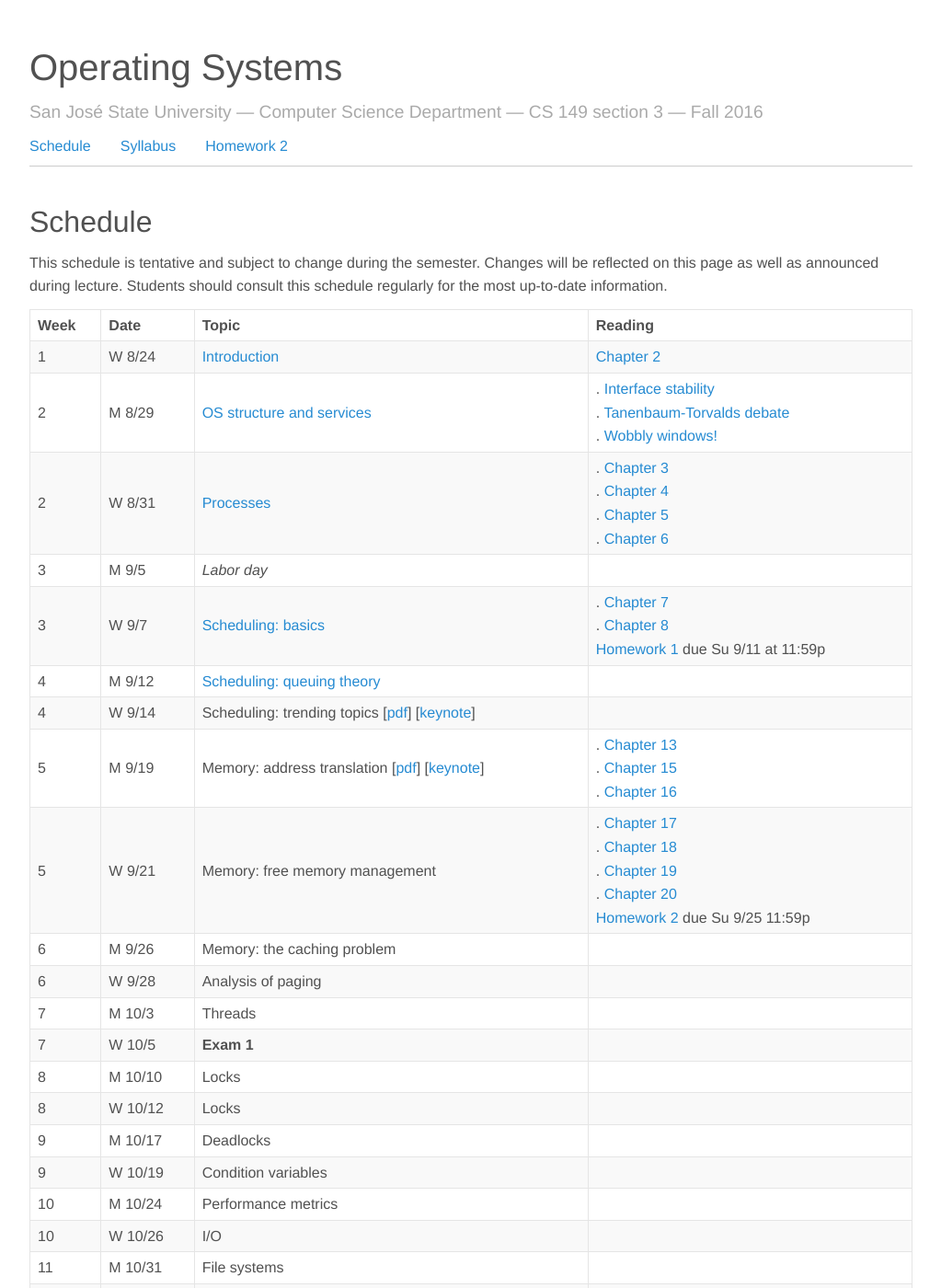
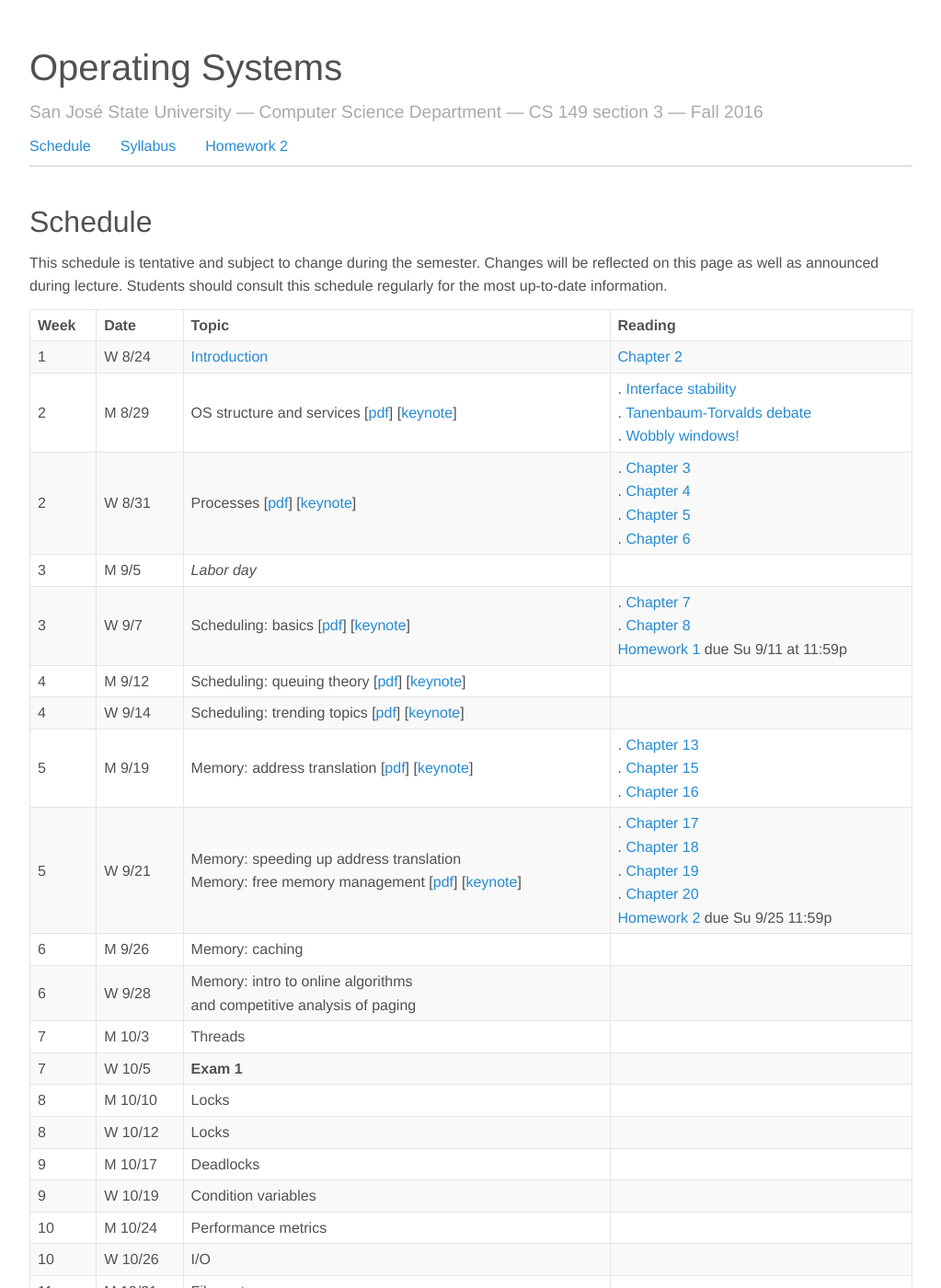
Before and after one commit to jnylam/jnylam.github.io, a Jekyll site: the page built from _courses/149-f16/index.md, in a window 1280 px wide and 1400 px high. Shown: the whole window at 92% size, without its empty margins (128-1151 px from the left). Built offline with Jekyll 4.4.1, drawn with Linux system fonts in a browser that asks for light colours.

Commit message:
149 notes on free memory

```diff
--- a/_courses/149-f16/index.md
+++ b/_courses/149-f16/index.md
@@ -12,16 +12,16 @@ This schedule is tentative and subject to change during the semester. Changes wi
 Week|Date|Topic|Reading
 ----|-------|-------|---
 1 | W 8/24 | [Introduction](#introduction) | [Chapter 2](http://pages.cs.wisc.edu/~remzi/OSTEP/intro.pdf)
-2 | M 8/29 | [OS structure and services](structure and services.pdf) | . [Interface stability](http://www.cs.pomona.edu/classes/cs121/supp/stability.html)<br> . [Tanenbaum-Torvalds debate](https://en.wikipedia.org/wiki/Tanenbaum%E2%80%93Torvalds_debate)<br> . [Wobbly windows!](https://www.youtube.com/watch?v=nbCg9_YgKgM)
-2 | W 8/31 | [Processes](processes.pdf) | . [Chapter 3](http://pages.cs.wisc.edu/~remzi/Classes/537/Spring2016/Book/dialogue-virtualization.pdf)<br> . [Chapter 4](http://pages.cs.wisc.edu/~remzi/Classes/537/Spring2016/Book/cpu-intro.pdf)<br> . [Chapter 5](http://pages.cs.wisc.edu/~remzi/Classes/537/Spring2016/Book/cpu-api.pdf)<br> . [Chapter 6](http://pages.cs.wisc.edu/~remzi/Classes/537/Spring2016/Book/cpu-mechanisms.pdf)<br>
+2 | M 8/29 | OS structure and services [[pdf](structure and services.pdf)] [[keynote](structure and services.key)] | . [Interface stability](http://www.cs.pomona.edu/classes/cs121/supp/stability.html)<br> . [Tanenbaum-Torvalds debate](https://en.wikipedia.org/wiki/Tanenbaum%E2%80%93Torvalds_debate)<br> . [Wobbly windows!](https://www.youtube.com/watch?v=nbCg9_YgKgM)
+2 | W 8/31 | Processes [[pdf](processes.pdf)] [[keynote](processes.key)] | . [Chapter 3](http://pages.cs.wisc.edu/~remzi/Classes/537/Spring2016/Book/dialogue-virtualization.pdf)<br> . [Chapter 4](http://pages.cs.wisc.edu/~remzi/Classes/537/Spring2016/Book/cpu-intro.pdf)<br> . [Chapter 5](http://pages.cs.wisc.edu/~remzi/Classes/537/Spring2016/Book/cpu-api.pdf)<br> . [Chapter 6](http://pages.cs.wisc.edu/~remzi/Classes/537/Spring2016/Book/cpu-mechanisms.pdf)<br>
 3 | M 9/5 | _Labor day_ |
-3 | W 9/7 | [Scheduling: basics](scheduling.pdf) | . [Chapter 7](http://pages.cs.wisc.edu/~remzi/OSTEP/cpu-sched.pdf)<br> . [Chapter 8](http://pages.cs.wisc.edu/~remzi/OSTEP/cpu-sched-mlfq.pdf)<br>[Homework 1](homework01.html) due Su 9/11 at 11:59p
-4 | M 9/12 | [Scheduling: queuing theory](scheduling2.pdf)
+3 | W 9/7 | Scheduling: basics [[pdf](scheduling.pdf)] [[keynote](scheduling.key)] | . [Chapter 7](http://pages.cs.wisc.edu/~remzi/OSTEP/cpu-sched.pdf)<br> . [Chapter 8](http://pages.cs.wisc.edu/~remzi/OSTEP/cpu-sched-mlfq.pdf)<br>[Homework 1](homework01.html) due Su 9/11 at 11:59p
+4 | M 9/12 | Scheduling: queuing theory [[pdf](scheduling2.pdf)] [[keynote](scheduling.key)]
 4 | W 9/14 | Scheduling: trending topics [[pdf](scheduling3.pdf)]  [[keynote](scheduling3.key)]
 5 | M 9/19 | Memory: address translation [[pdf](memory1.pdf)] [[keynote](memory1.key)] | . [Chapter 13](http://pages.cs.wisc.edu/~remzi/OSTEP/vm-intro.pdf)<br> . [Chapter 15](http://pages.cs.wisc.edu/~remzi/OSTEP/vm-mechanism.pdf)<br> . [Chapter 16](http://pages.cs.wisc.edu/~remzi/OSTEP/vm-segmentation.pdf)
-5 | W 9/21 | Memory: free memory management | . [Chapter 17](http://pages.cs.wisc.edu/~remzi/OSTEP/vm-freespace.pdf)<br> . [Chapter 18](http://pages.cs.wisc.edu/~remzi/OSTEP/vm-paging.pdf)<br> . [Chapter 19](http://pages.cs.wisc.edu/~remzi/OSTEP/vm-tlbs.pdf)<br> . [Chapter 20](http://pages.cs.wisc.edu/~remzi/OSTEP/vm-smalltables.pdf)<br> [Homework 2](homework02.html) due Su 9/25 11:59p
-6 | M 9/26 | Memory: the caching problem
-6 | W 9/28 | Analysis of paging
+5 | W 9/21 | Memory: speeding up address translation <br> Memory: free memory management [[pdf](memory2.pdf)] [[keynote](memory2.key)] | . [Chapter 17](http://pages.cs.wisc.edu/~remzi/OSTEP/vm-freespace.pdf)<br> . [Chapter 18](http://pages.cs.wisc.edu/~remzi/OSTEP/vm-paging.pdf)<br> . [Chapter 19](http://pages.cs.wisc.edu/~remzi/OSTEP/vm-tlbs.pdf)<br> . [Chapter 20](http://pages.cs.wisc.edu/~remzi/OSTEP/vm-smalltables.pdf)<br> [Homework 2](homework02.html) due Su 9/25 11:59p
+6 | M 9/26 | Memory: caching
+6 | W 9/28 | Memory: intro to online algorithms <br> and competitive analysis of paging
 7 | M 10/3 | Threads
 7 | W 10/5 | __Exam 1__
 8 | M 10/10 | Locks
```
Also changed, not shown: 6 other files.
